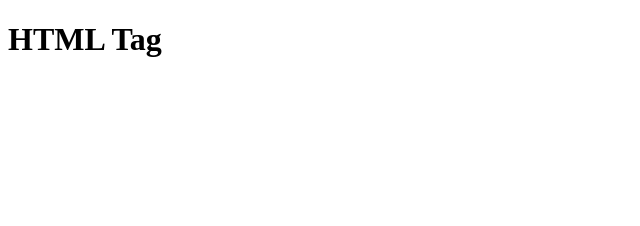
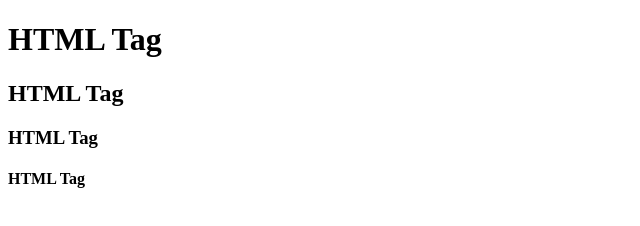
Before and after one commit to Divya-T-K/code, a plain HTML site: page index.html in a window 1280 px wide. Shown: the whole page, without its empty margins (0-640 px from the left). Drawn offline with Linux system fonts and the light colour scheme.

Commit message:
first commit

```diff
--- a/index.html
+++ b/index.html
@@ -7,5 +7,8 @@
 </head>
 <body>
     <h1>HTML Tag</h1>
+    <h2>HTML Tag</h2>
+    <h3>HTML Tag</h3>
+    <h4>HTML Tag</h4>
 </body>
 </html>
```
